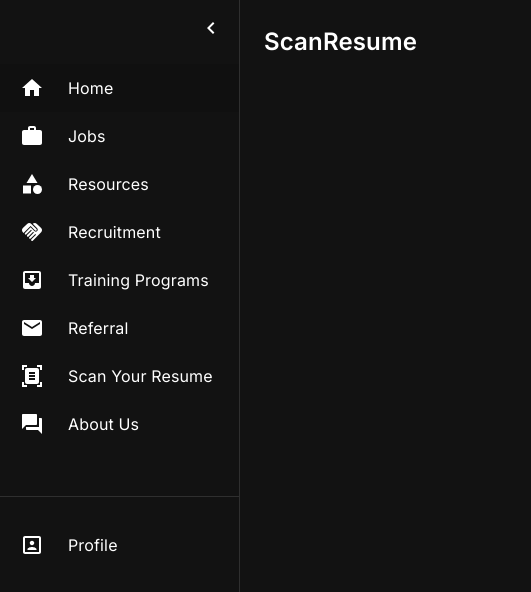
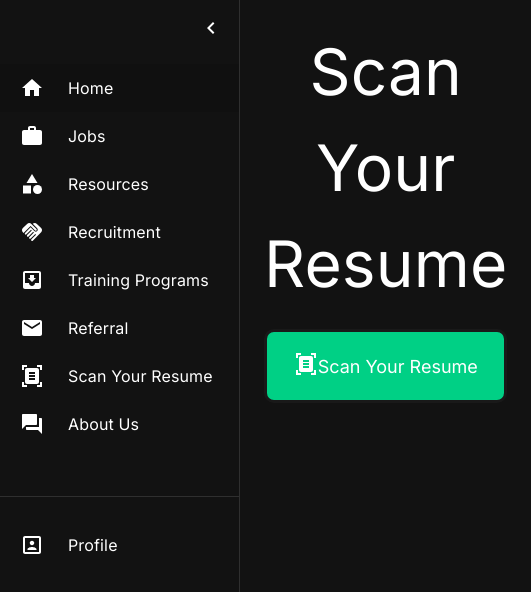
Before and after one commit to AceHunterr/mini-linkedin-ReactProject, a React (Create React App) app: page /scan-resume in a window 390 px wide. Shown: the top 592 px of the page, 531 px wide, since content can reach past the window. Built offline with nearby package versions, Linux system fonts and the light colour scheme.

Commit message:
Added Scan Resume Page

```diff
--- a/public/index.html
+++ b/public/index.html
@@ -11,6 +11,7 @@
     <link rel="stylesheet" href="resouces.css">
     <link rel="stylesheet" href="recruitment.css">
     <link rel="stylesheet" href="employer-form.css">
+    <link rel="stylesheet" href="scanresume.css">
     <title>JobLink</title>
   </head>
   <body>
--- a/public/jobDetailsCard.css
+++ b/public/jobDetailsCard.css
@@ -176,7 +176,7 @@
 
   .apply-now{
 
-    width: 30%;
+    width: 50%;
     margin: auto;
     -webkit-border-radius: 17;
     -moz-border-radius: 17;
@@ -222,6 +222,9 @@
     .job-detail-card .job-heading{
         transform: translateY(-2.5rem);
     }
+    .apply-now{
+      width: 80%;
+    }
 }
 
 @media(max-width:700px){
@@ -258,6 +261,9 @@
         text-align: center;
         margin-bottom: 20px;
       }
+      .apply-now{
+        width: 100%;
+      }
   }
 
 @media(max-width:480px){
--- /dev/null
+++ b/public/scanresume.css
@@ -0,0 +1,15 @@
+#resume-button{
+    display: flex;
+    align-items: center;
+    justify-content: center;
+    padding: 20px 0px;
+
+  }
+
+  #resume-button.icon {
+    margin-right: 10px;
+  }
+
+  #resume-button.text {
+    font-weight: bold;
+  }
--- a/src/components/sidenav.jsx
+++ b/src/components/sidenav.jsx
@@ -16,9 +16,9 @@ import ListItem from '@mui/material/ListItem';
 import ListItemButton from '@mui/material/ListItemButton';
 import ListItemIcon from '@mui/material/ListItemIcon';
 import ListItemText from '@mui/material/ListItemText';
+
 import InboxIcon from '@mui/icons-material/MoveToInbox';
 import DocumentScannerIcon from '@mui/icons-material/DocumentScanner';
-
 import MailIcon from '@mui/icons-material/Mail';
 import HomeIcon from '@mui/icons-material/Home';
 import WorkIcon from '@mui/icons-material/Work';
--- a/src/pages/Scan_Resume.jsx
+++ b/src/pages/Scan_Resume.jsx
@@ -1,6 +1,8 @@
 import React,{} from 'react';
 import Box from '@mui/material/Box';
 import Sidenav from '../components/sidenav';
+import DocumentScannerIcon from '@mui/icons-material/DocumentScanner';
+
 
 const ScanResume = () => {
   return (
@@ -9,7 +11,14 @@ const ScanResume = () => {
     <Box component="main" sx={{ flexGrow: 1, p: 3}}>
       {/* Add your home page content here */}
 
-      <h2>ScanResume</h2>
+    <div className="job-detail-header-div">
+      <h2 className='job-detail-heading'>Scan Your Resume</h2>
+    </div>
+
+    <button class="work_type_job_button apply-now " id="resume-button">
+      <span class="icon"><DocumentScannerIcon /></span>
+      <span class="text">Scan Your Resume</span>
+    </button>
 
 
     </Box>
```
